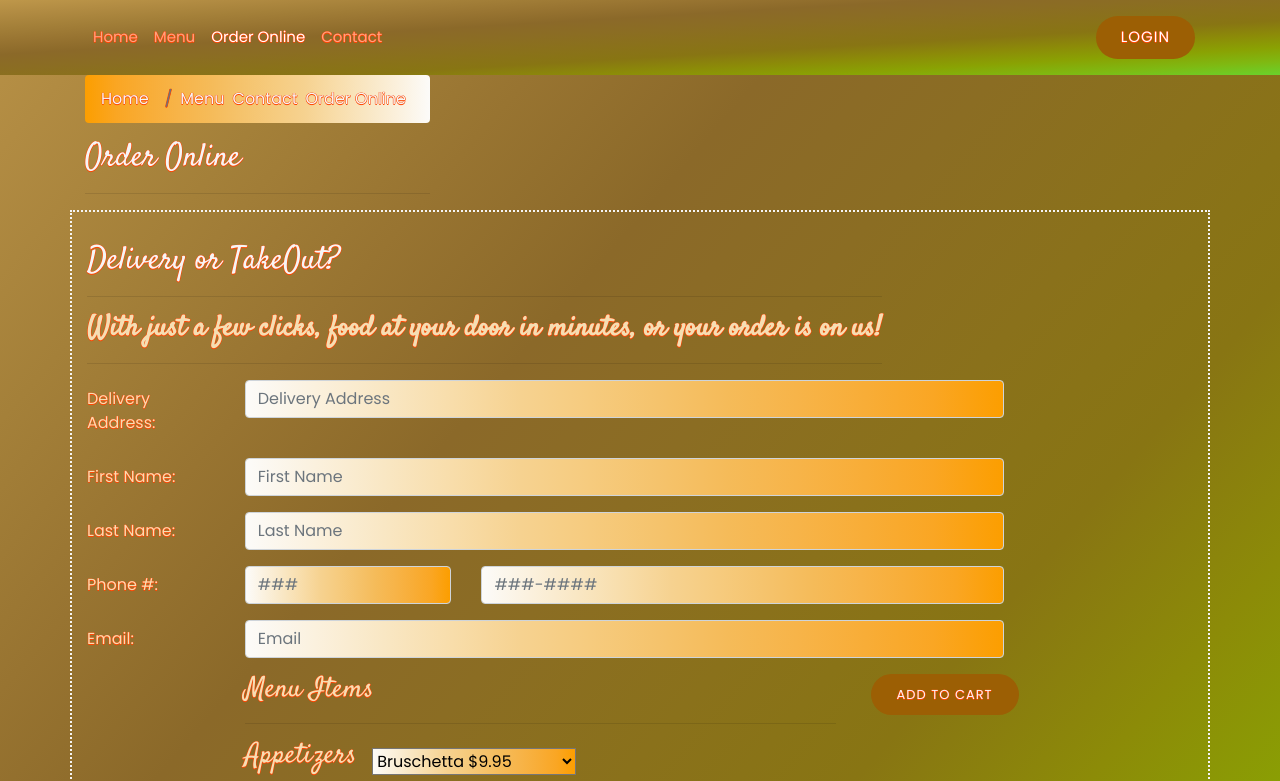
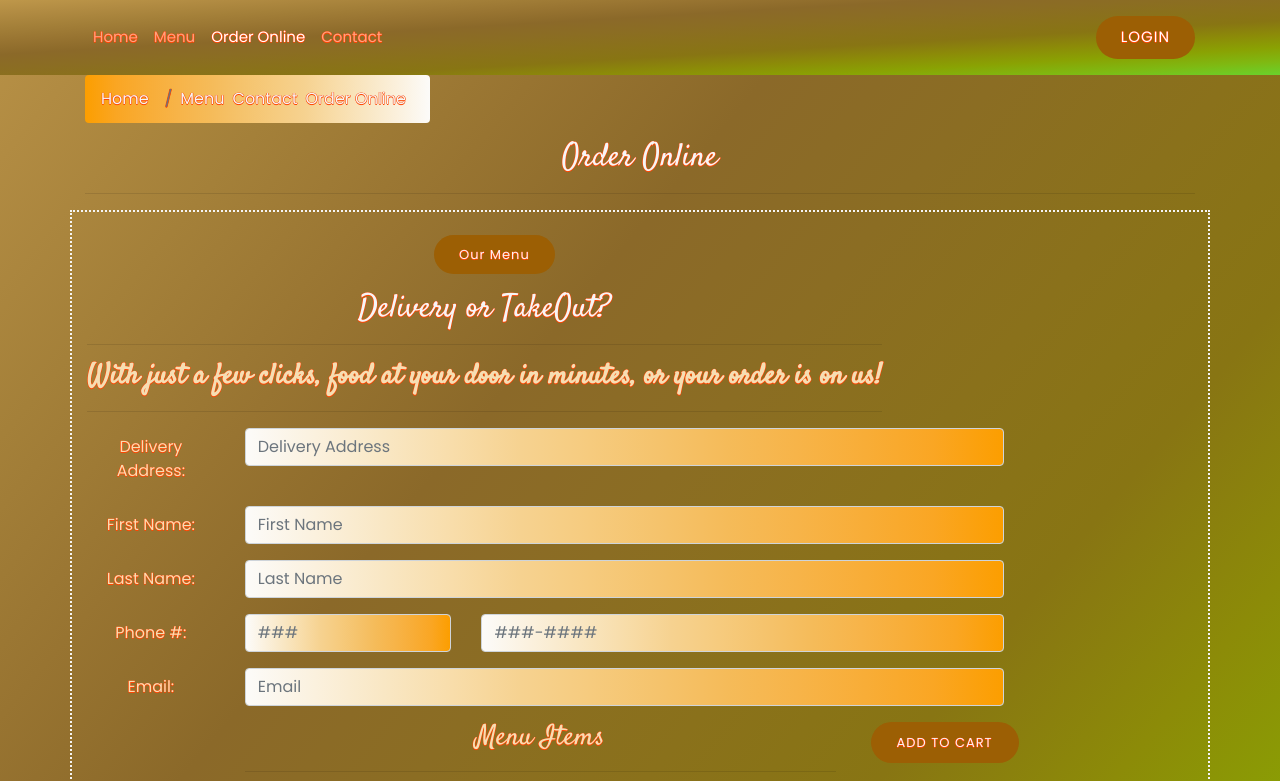
Before and after one commit to Michael-Flynn/clamsauce, a website: page orderonline.html in a window 1280 px wide. Shown: the part 120-901 px from the top of the page. Drawn offline with nearby package versions, Linux system fonts and the light colour scheme.

Commit message:
made media and screensize adjustments

```diff
--- a/js/main.js
+++ b/js/main.js
@@ -46,3 +46,4 @@
       homeCarouselIndicators.innerHTML += "<li data-bs-target='#homeCarousel' data-bs-slide-to='" + index + "' class='active'></li>":
         homeCarouselIndicators.innerHTML += "<li data-bs-target='#homeCarousel' data-bs-slide-to='" + index + "'></li>"
     });
+  })
--- a/orderonline.html
+++ b/orderonline.html
@@ -188,12 +188,18 @@
                             <li class="breadcumb-item mr-2"><a href="contact.html">Contact</a></li>
                             <li class="breadcrumb-item active mr-2"><a href="orderonline.html">Order Online</a></li>
                         </ol>
-                        <h2>Order Online</h2>
-                        <hr>
                     </div>
                 </div>
-                <div class="row contact-row">
+                <div class="text-center">
+                    <h2>Order Online</h2>
+                    <hr>
+                </div>
+                <div class="row contact-row text-center">
                     <div class="col-auto">
+                        <div class="mb-4">
+                            <a href="our_menu.html" class="book-a-table-btn animate__animated animate__fadeInUp text-decoration-none">Our
+                            Menu</a>
+                        </div>
                         <h2>Delivery or TakeOut?</h2>
                         <hr>
                         <h3><strong>With just a few clicks, food at your door in minutes, or your order is on
@@ -202,7 +208,7 @@
                         <hr>
                     </div>
                     <div class="col-md-10">
-                        <form>
+                        <form class="text-center">
                             <div class="form-group row">
                                 <label for="deliveryAddress" class="col-md-2 col-form-label">Delivery Address:</label>
                                 <div class="col-md-10">
```
Also changed, not shown: index.html (+3 -4 lines), our_menu.html (+1 -1 lines).
